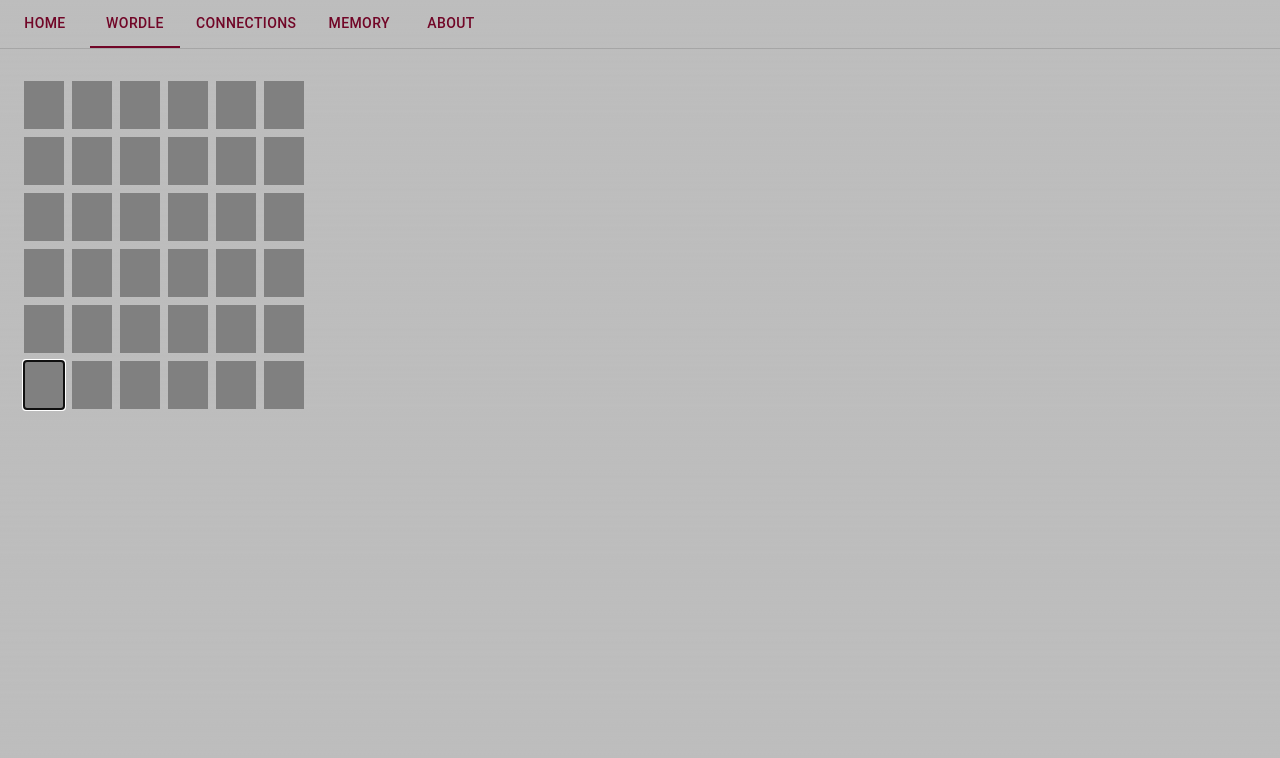
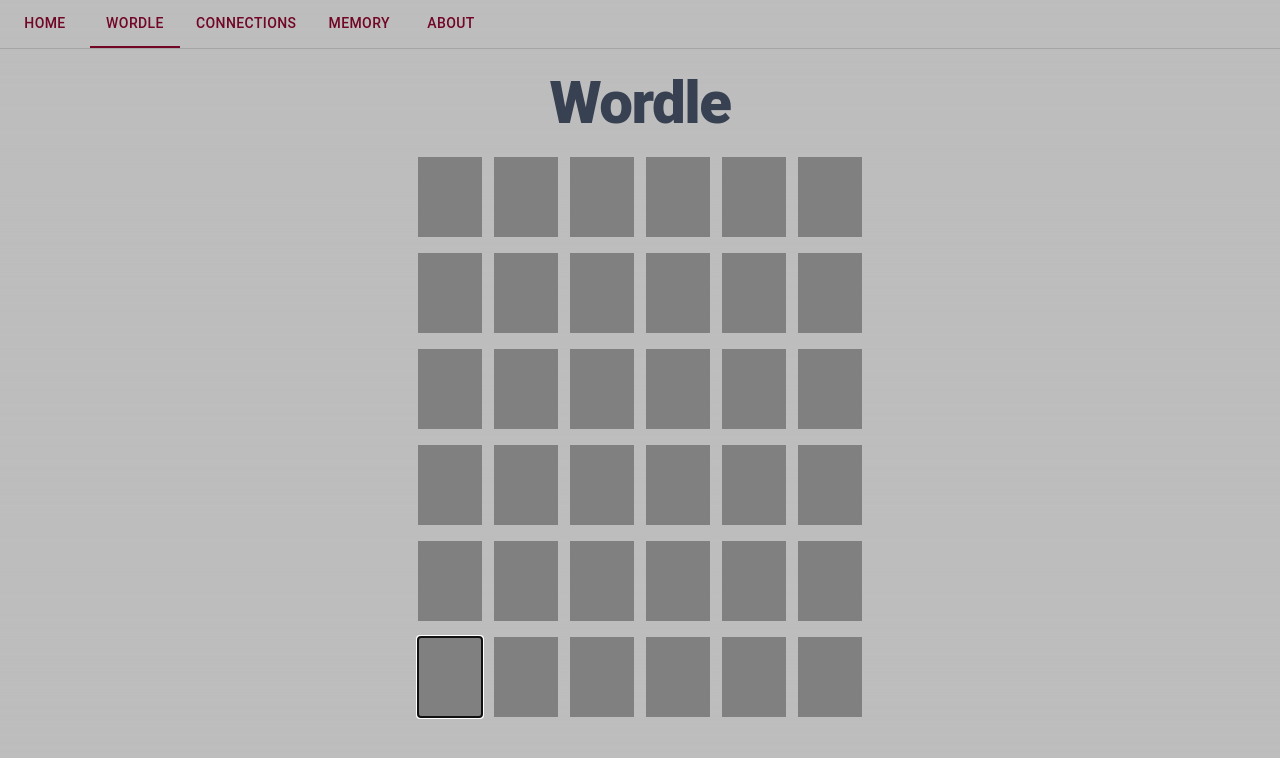
Before and after one commit to smmartin88/xmas-card-2023, a Next.js app in the folder xmas-card/: page / in a window 1280 px wide. Both pictures are taken after a click on the tab "WORDLE". Shown: the top 758 px of the page. Built offline with nearby package versions, Linux system fonts and the light colour scheme.

Commit message:
get rid of carousel, will replace with grid

```diff
--- a/xmas-card/components/Tabs.tsx
+++ b/xmas-card/components/Tabs.tsx
@@ -6,8 +6,6 @@
 import Typography from '@mui/material/Typography';
 import Box from '@mui/material/Box';
 import Wordle from './wordle/wordle';
-import AliceCarousel from 'react-alice-carousel';
-import 'react-alice-carousel/lib/alice-carousel.css';
 
 interface TabPanelProps {
   children?: React.ReactNode;
@@ -50,13 +48,6 @@
     setValue(newValue);
   };
 
-  const handleDragStart = (e: any) => e.preventDefault();
-
-  const items = [
-    <img src="assets/one.JPEG" onDragStart={handleDragStart} role="presentation" />,
-    <img src="assets/two.JPEG" onDragStart={handleDragStart} role="presentation" />,
-    <img src="assets/three.JPEG" onDragStart={handleDragStart} role="presentation" />,
-  ];
 
   return (
     <div>
@@ -72,9 +63,6 @@
       <CustomTabPanel value={value} index={0}>
         <div className='text-center'>
             <h1 className="mb-4 text-4xl font-extrabold leading-none tracking-tight text-gray-700 md:text-5xl lg:text-6xl">Merry Christmas from the Martins! 🎅</h1>
-            <div style={{ width: '30%' }}>
-                <AliceCarousel mouseTracking items={items} autoPlay infinite autoHeight animationType='fadeout' autoPlayInterval={3000} />
-            </div>
         </div>
       </CustomTabPanel>
       <CustomTabPanel value={value} index={1}>
--- a/xmas-card/components/wordle/row.tsx
+++ b/xmas-card/components/wordle/row.tsx
@@ -133,10 +133,10 @@
     }
 
     return (
-        <div className="flex gap-2 relative my-2">
+        <div className="flex gap-3 relative my-2">
             {indices.map((index) => (
                 <input
-                    className={`text-2xl w-10 flex p-2 text-center`}
+                    className={`text-4xl w-16 flex p-3 text-center h-20`}
                     key={index}
                     type="text"
                     maxLength={1}
--- a/xmas-card/components/wordle/wordle.tsx
+++ b/xmas-card/components/wordle/wordle.tsx
@@ -2,7 +2,8 @@
 
 export default function Wordle() {
     return (
-        <div>
+        <div className='flex flex-col items-center'>
+            <h1 className="mb-4 text-4xl font-extrabold leading-none tracking-tight text-gray-700 md:text-5xl lg:text-6xl">Wordle</h1>
             <Row/>
             <Row/>
             <Row/>
```
